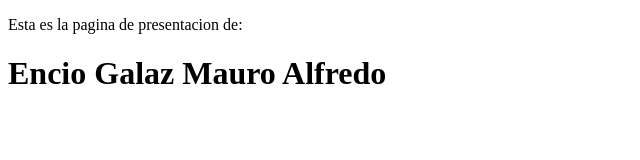
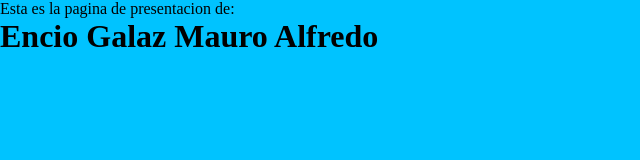
Before and after one commit to ElEnciso/4IV10_Encio_Galaz_Mauro_Alfredo_PSW, a plain HTML site: page Index.html in a window 1280 px wide. Shown: the whole page, without its empty margins (0-640 px from the left). Drawn offline with Linux system fonts and the light colour scheme.

Commit message:
HTML 5 basico

```diff
--- /dev/null
+++ b/CSS/style.css
@@ -0,0 +1,5 @@
+*{
+    padding: 0;
+    margin: 0;
+    background: #00c3ff;
+}
--- a/Index.html
+++ b/Index.html
@@ -4,6 +4,7 @@
     <meta charset="UTF-8">
     <meta http-equiv="X-UA-Compatible" content="IE=edge">
     <meta name="viewport" content="width=device-width, initial-scale=1.0">
+    <link rel="stylesheet" href="CSS/style.css">
     <title>Mi primera pagina web</title>
 </head>
 <body>
```
Also changed, not shown: 01HTML/principal.html (added), Nuevo documento de texto.txt (added).
